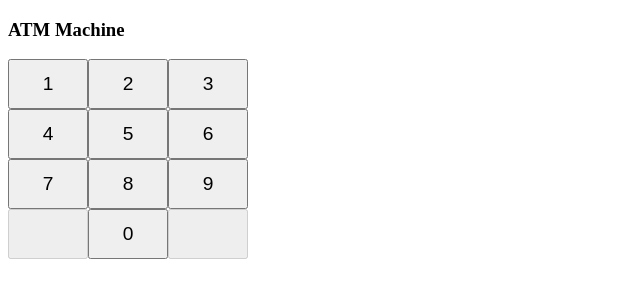
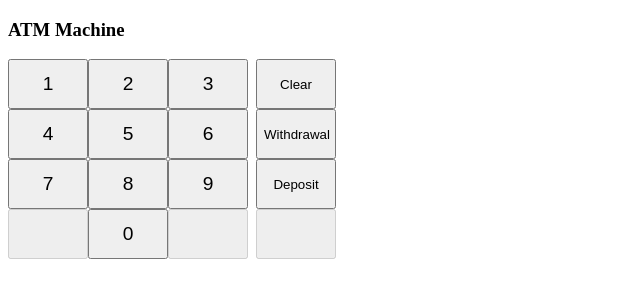
Before and after one commit to tomasz-rebas/react-atm-machine, a React (Vite) app: page / in a window 1280 px wide. Shown: the top 300 px of the page, without its empty margins (0-640 px from the left). Built offline with nearby package versions, Linux system fonts and the light colour scheme.

Commit message:
Prepare Controls component for withdrawal, deposit and input clearing

```diff
--- a/src/App.jsx
+++ b/src/App.jsx
@@ -1,4 +1,5 @@
 import { Keypad } from "./components/Keypad";
+import { Controls } from "./components/Controls";
 
 export const App = () => {
   return (
@@ -6,6 +7,7 @@ export const App = () => {
       <h3>ATM Machine</h3>
       <div className="keyboard">
         <Keypad />
+        <Controls />
       </div>
     </>
   );
--- /dev/null
+++ b/src/components/Controls.jsx
@@ -0,0 +1,10 @@
+export const Controls = () => {
+  return (
+    <div className="controls">
+      <button>Clear</button>
+      <button>Withdrawal</button>
+      <button>Deposit</button>
+      <button disabled />
+    </div>
+  );
+};
--- a/src/index.css
+++ b/src/index.css
@@ -1,11 +1,17 @@
 .keyboard {
   display: flex;
+  gap: 8px;
 }
 
 .keypad {
   display: grid;
   grid-template-columns: repeat(3, 1fr);
   grid-template-rows: repeat(4, 1fr);
+}
+
+.controls {
+  display: flex;
+  flex-direction: column;
 }
 
 button {
```
